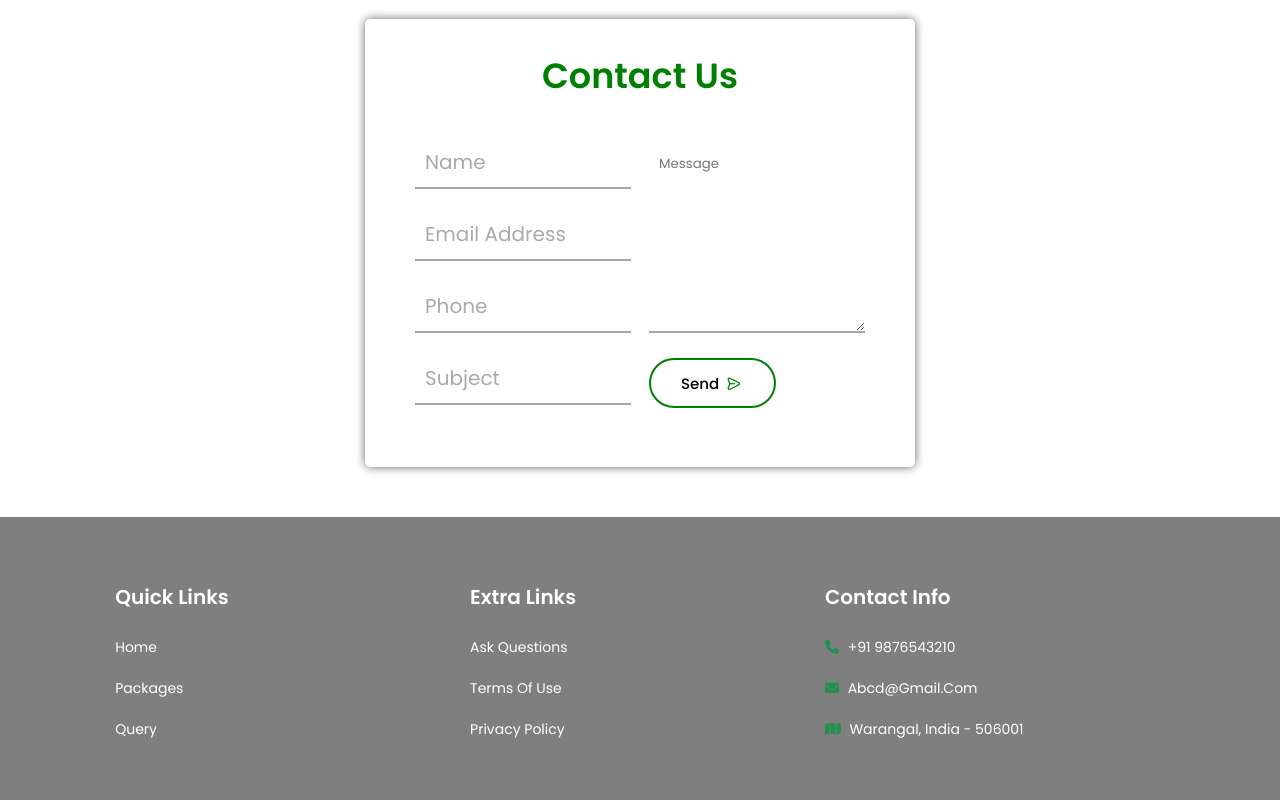
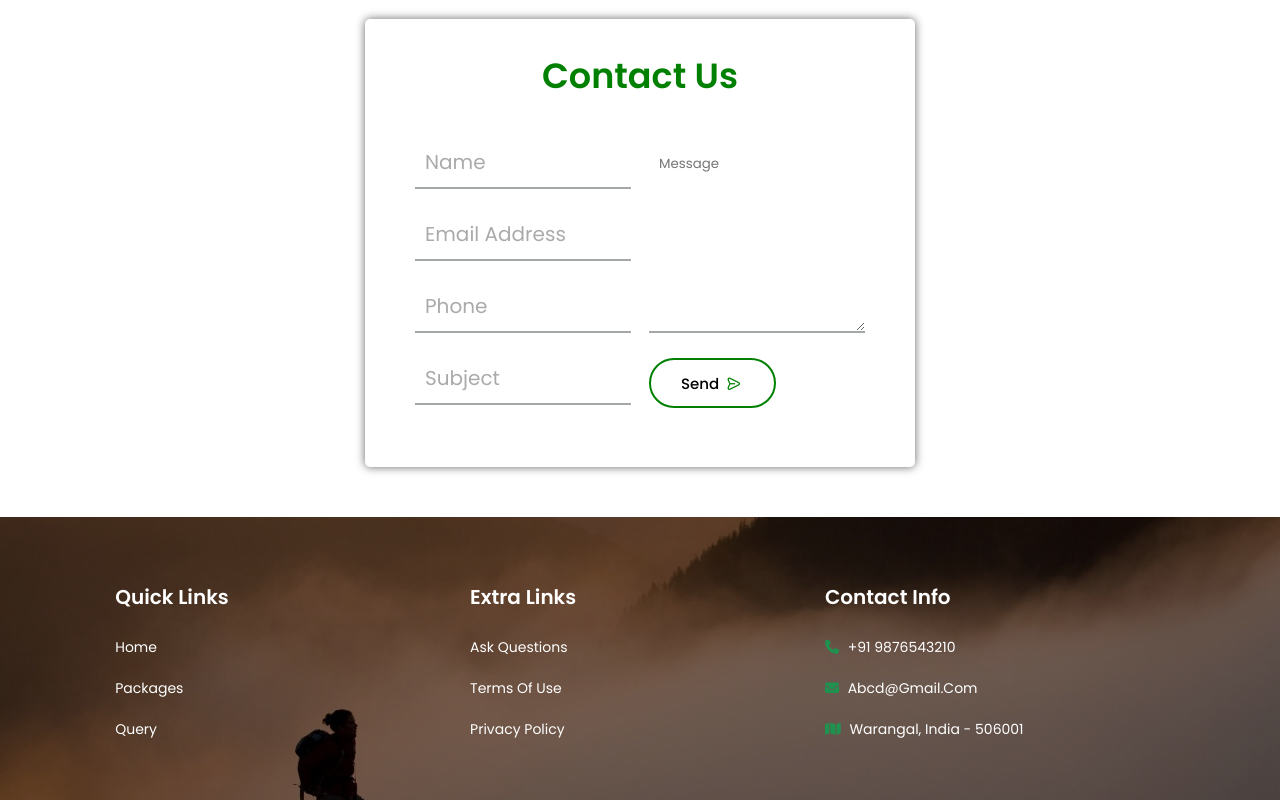
Before and after one commit to Geethika-challa/Major_Pjt, a plain HTML site: page index.html in a window 1280 px wide. Shown: the part 3199-3999 px from the top of the page. Drawn offline with nearby package versions, Linux system fonts and the light colour scheme; files that its build step writes are made by us from their sources; files whose address does not match are found by name.

Commit message:
Update style.css

```diff
--- a/style.css
+++ b/style.css
@@ -373,9 +373,9 @@ form label:hover {
       from(rgba(0, 0, 0, 0.5)),
       to(rgba(0, 0, 0, 0.5))
     ),
-    url(../images/footer-bg.jpg) no-repeat;
+    url(../footer-bg.jpg) no-repeat;
   background: linear-gradient(rgba(0, 0, 0, 0.5), rgba(0, 0, 0, 0.5)),
-    url(../images/footer.jpg) no-repeat;
+    url(../footer.jpg) no-repeat;
   background-size: cover;
   background-position: center;
   background-attachment: fixed;
```
